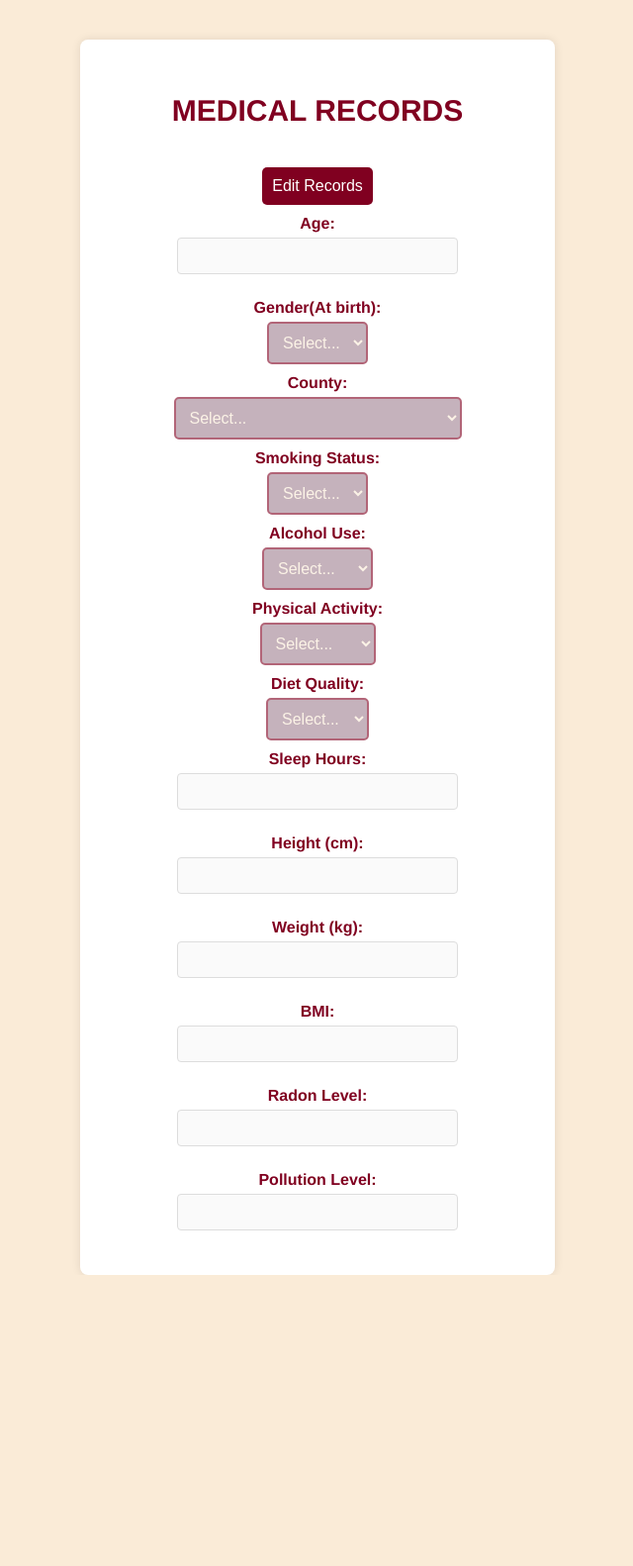
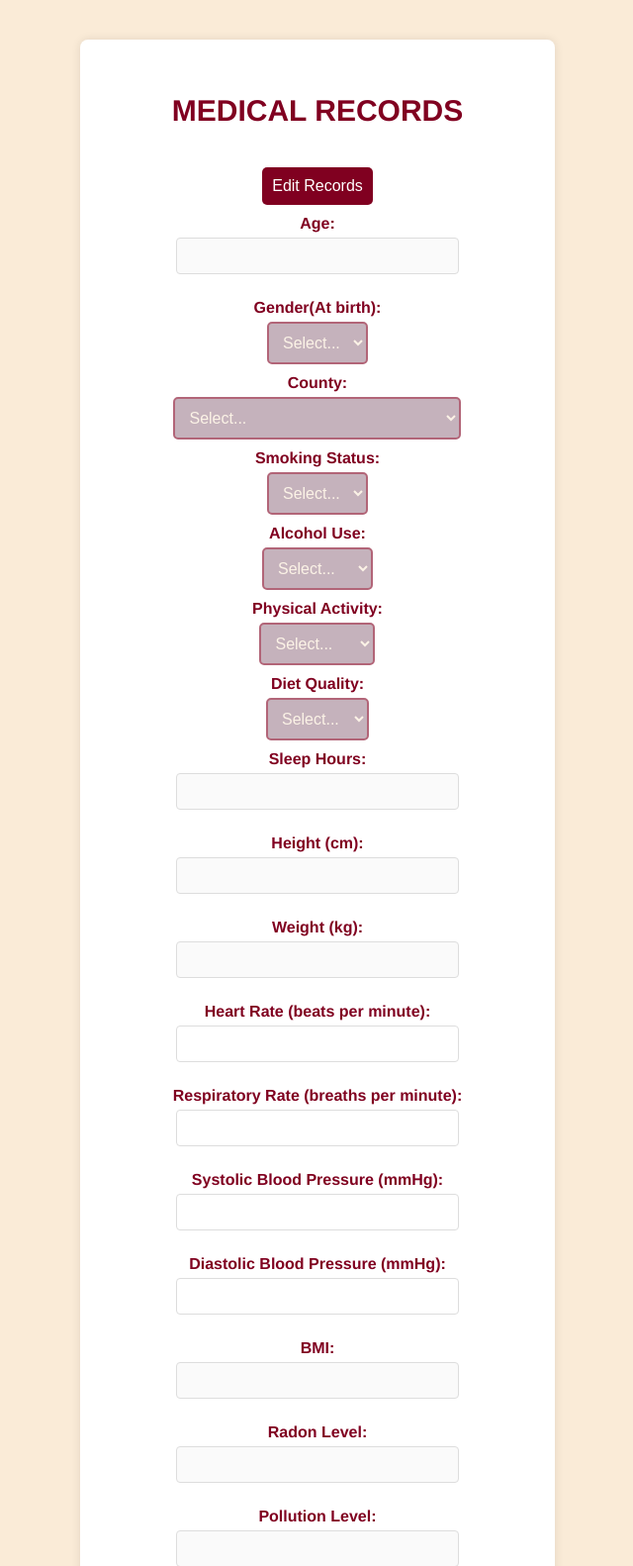
Before and after one commit to mrcurrlyhair/Project, a Flask app: page /medical_records in a window 1280 px wide. Shown: the part 70-1652 px from the top of the page at 99% size, without its empty margins (319-959 px from the left). Before the commit the page ends 1358 px from the top, so only its background shows below. Run offline with Flask 3, Linux system fonts and the light colour scheme; the visitor is signed in with stand-in values (Sample User, id 1); data that the repository does not hold is empty.

Commit message:
Missing input features
adding missing input features i forgot about !

```diff
--- a/create_dbs.py
+++ b/create_dbs.py
@@ -36,6 +36,10 @@ cursor.execute('''
         physical_activity TEXT,
         diet_quality TEXT,
         sleep_hours REAL,
+        heart_rate REAL,
+        respiratory_rate REAL,
+        systolic_bp REAL,
+        diastolic_bp REAL
         radon_level INTEGER,
         pollution_level REAL,
         FOREIGN KEY (user_id) REFERENCES users(id)
--- a/templates/medical_records.html
+++ b/templates/medical_records.html
@@ -112,6 +112,18 @@
             <label>Weight (kg):</label>
             <input type="number" step="0.1" name="weight" value="{{ record.weight if record else '' }}" {% if not edit %}disabled{% endif %} required>
 
+            <label for="heart_rate">Heart Rate (beats per minute):</label>
+            <input type="number" id="heart_rate" name="heart_rate" step="1" required>
+
+            <label for="respiratory_rate">Respiratory Rate (breaths per minute):</label>
+            <input type="number" id="respiratory_rate" name="respiratory_rate" step="1" required>
+
+            <label for="systolic_bp">Systolic Blood Pressure (mmHg):</label>
+            <input type="number" id="systolic_bp" name="systolic_bp" step="1" required>
+
+            <label for="diastolic_bp">Diastolic Blood Pressure (mmHg):</label>
+            <input type="number" id="diastolic_bp" name="diastolic_bp" step="1" required>
+
 
             {% if not edit %}
                 <label>BMI:</label>
```
